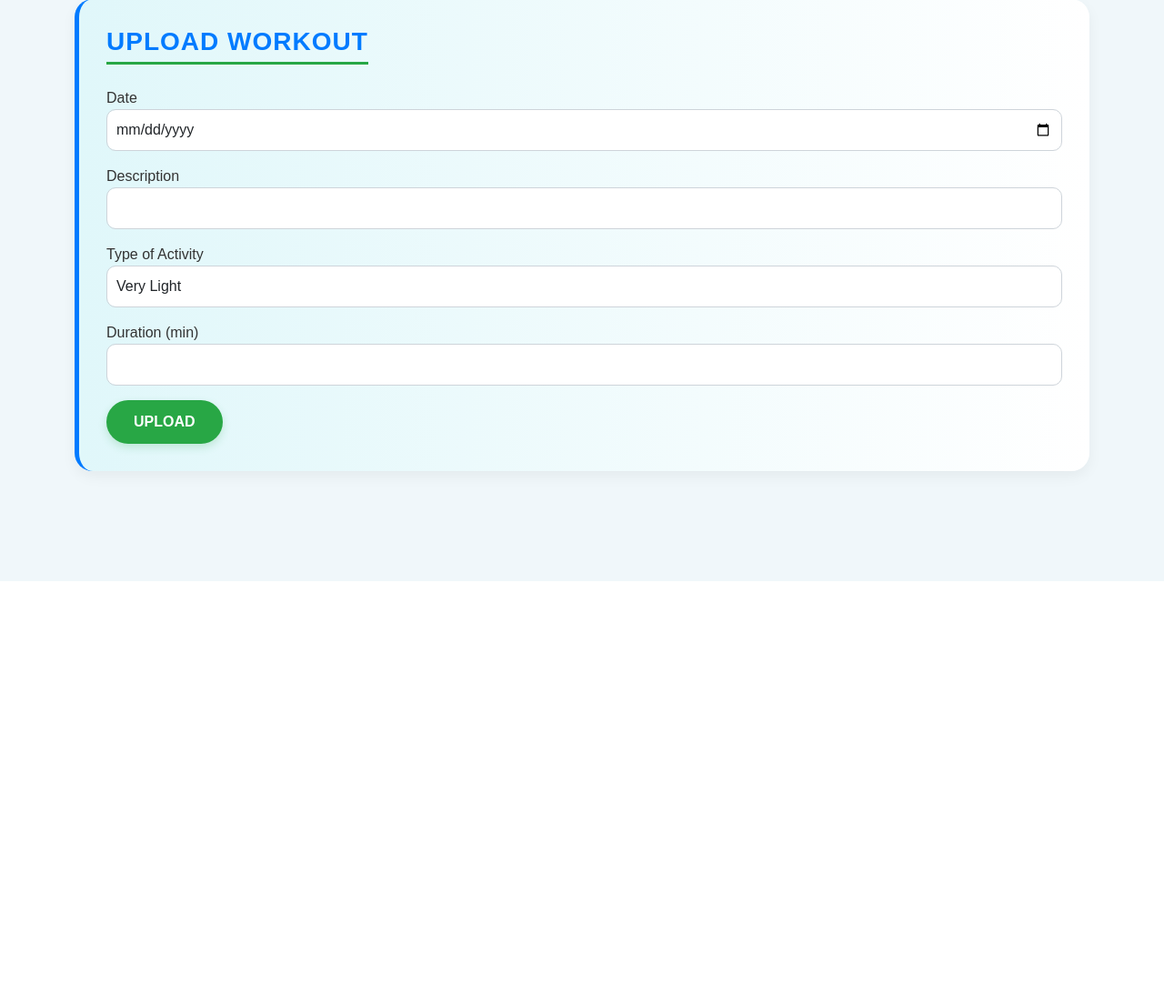
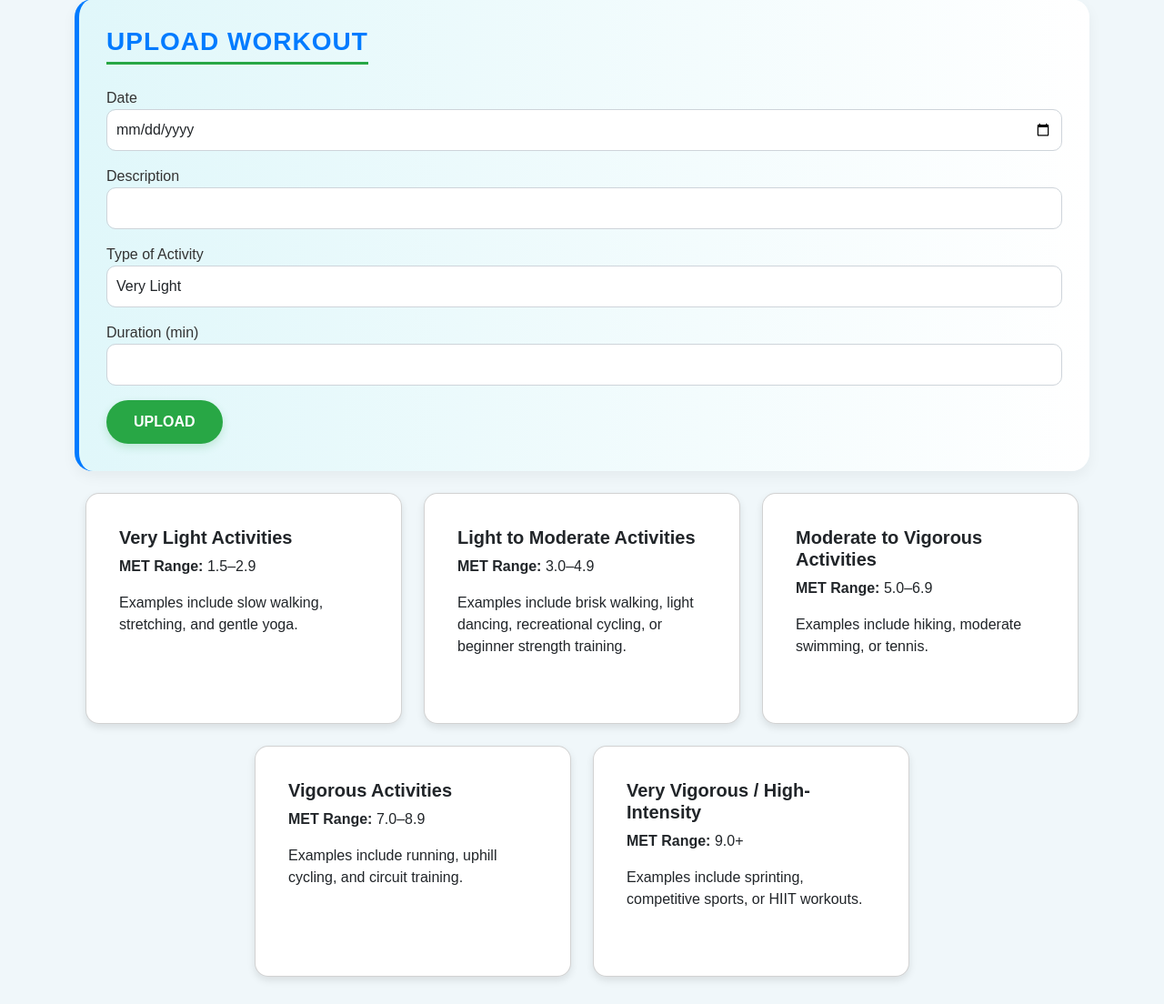
Before and after one commit to jordanrigden/agile-web-project, a Flask app: page /upload in a window 1280 px wide. Shown: the part 161-1265 px from the top of the page at 91% size. Before the commit the page ends 800 px from the top, so only its background shows below. Run offline with Flask 3, Linux system fonts and the light colour scheme; the visitor is signed in with stand-in values (Sample User, id 1).

Commit message:
Added examples of workout types

```diff
--- a/templates/upload.html
+++ b/templates/upload.html
@@ -24,4 +24,58 @@
       {{ form.submit(class="btn btn-success") }}
   </form>
 </div>
+
+<div class="container mt-4">
+    <div class="row justify-content-center g-4">
+      <div class="col-md-4">
+        <div class="card h-100">
+          <div class="card-body">
+            <h5 class="card-title">Very Light Activities</h5>
+            <p class="card-text"><strong>MET Range:</strong> 1.5–2.9</p>
+            <p>Examples include slow walking, stretching, and gentle yoga.</p>
+          </div>
+        </div>
+      </div>
+
+      <div class="col-md-4">
+        <div class="card h-100">
+          <div class="card-body">
+            <h5 class="card-title">Light to Moderate Activities</h5>
+            <p class="card-text"><strong>MET Range:</strong> 3.0–4.9</p>
+            <p>Examples include brisk walking, light dancing, recreational cycling, or beginner strength training.</p>
+          </div>
+        </div>
+      </div>
+
+      <div class="col-md-4">
+        <div class="card h-100">
+          <div class="card-body">
+            <h5 class="card-title">Moderate to Vigorous Activities</h5>
+            <p class="card-text"><strong>MET Range:</strong> 5.0–6.9</p>
+            <p>Examples include hiking, moderate swimming, or tennis.</p>
+          </div>
+        </div>
+      </div>
+
+      <div class="col-md-4">
+        <div class="card h-100">
+          <div class="card-body">
+            <h5 class="card-title">Vigorous Activities</h5>
+            <p class="card-text"><strong>MET Range:</strong> 7.0–8.9</p>
+            <p>Examples include running, uphill cycling, and circuit training.</p>
+          </div>
+        </div>
+      </div>
+
+      <div class="col-md-4">
+        <div class="card h-100">
+          <div class="card-body">
+            <h5 class="card-title">Very Vigorous / High-Intensity</h5>
+            <p class="card-text"><strong>MET Range:</strong> 9.0+</p>
+            <p>Examples include sprinting, competitive sports, or HIIT workouts.</p>
+          </div>
+        </div>
+      </div>
+    </div>
+  </div>
 {% endblock %}
```
